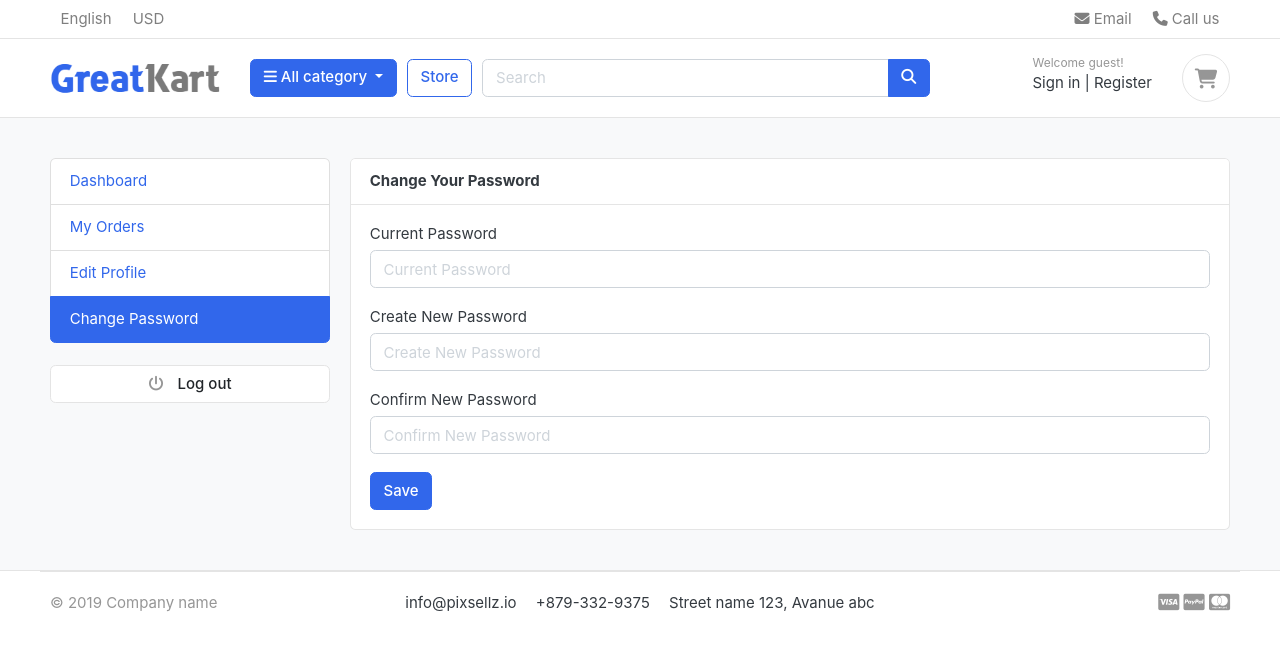
After one commit to mykkymk/ecom-django, a Django app: template templates/accounts/change_password.html in a window 1280 px wide. The commit adds this page. Shown: the top 651 px of the page. Run offline with Django 5.2, Linux system fonts and the light colour scheme; the template is opened without the code that fills it, so the values that code supplies are empty; some libraries are stand-ins or nearby versions; some web fonts are replaced.

Commit message:
Change Password - dashboard

```diff
--- a/accounts/urls.py
+++ b/accounts/urls.py
@@ -15,4 +15,5 @@ urlpatterns = [
 
     path('my_orders/', views.my_orders, name='my_orders'),
     path('edit_profile/', views.edit_profile, name='edit_profile'),
+    path('change_password/', views.change_password, name='change_password'),
 ]
--- /dev/null
+++ b/templates/accounts/change_password.html
@@ -0,0 +1,46 @@
+{% extends 'base.html' %}
+
+{% block content %}
+<!-- ========================= SECTION CONTENT ========================= -->
+<section class="section-content padding-y bg">
+    {% include 'includes/alerts.html' %}
+
+<div class="container">
+	<div class="row">
+	{% include 'includes/dashboard_sidebar.html' %}
+	<main class="col-md-9">
+		<article class="card">
+		<header class="card-header">
+			<strong class="d-inline-block mr-3">Change Your Password</strong>
+		</header>
+		<div class="card-body">
+			<div class="row">
+				<div class="col-md-12">
+                    <form action="{% url 'change_password' %}" method="POST">
+                        {% csrf_token %}
+                        <div class="form-group">
+                            <label for="">Current Password</label>
+                            <input type="password" name="current_password" placeholder="Current Password" class="form-control" required>
+                        </div>
+                        <div class="form-group">
+                            <label for="">Create New Password</label>
+                            <input type="password" name="new_password" placeholder="Create New Password" class="form-control" required>
+                        </div>
+                        <div class="form-group">
+                            <label for="">Confirm New Password</label>
+                            <input type="password" name="confirm_password" placeholder="Confirm New Password" class="form-control" required>
+                        </div>
+                        <input type="submit" value="Save" class="btn btn-primary">
+                    </form>
+				</div>
+			</div> <!-- row.// -->
+		</div> <!-- card-body .// -->
+		</article> <!-- order-group.// -->
+	</main>
+</div> <!-- row.// -->
+</div>
+
+
+</section>
+<!-- ========================= SECTION CONTENT END// ========================= -->
+{% endblock %}
--- a/templates/includes/dashboard_sidebar.html
+++ b/templates/includes/dashboard_sidebar.html
@@ -4,7 +4,7 @@
         <a class="list-group-item {% if '/accounts/' == request.path %}active{% endif %}" href="{% url 'dashboard' %}"> Dashboard </a>
         <a class="list-group-item {% if '/my_orders' in request.path %}active{% endif %}" href="{% url 'my_orders' %}"> My Orders </a>
         <a class="list-group-item {% if '/edit_profile' in request.path %}active{% endif %}" href="{% url 'edit_profile' %}"> Edit Profile </a>
-        <a class="list-group-item" href="#">Change Password</a>
+        <a class="list-group-item {% if '/change_password' in request.path %}active{% endif %}" href="{% url 'change_password' %}">Change Password</a>
     </ul>
     <br>
     <a class="btn btn-light btn-block" href="{% url 'logout' %}"> <i class="fa fa-power-off"></i> <span class="text">Log out</span> </a>
```
Also changed, not shown: accounts/views.py (+27 -1 lines), db.sqlite3.
